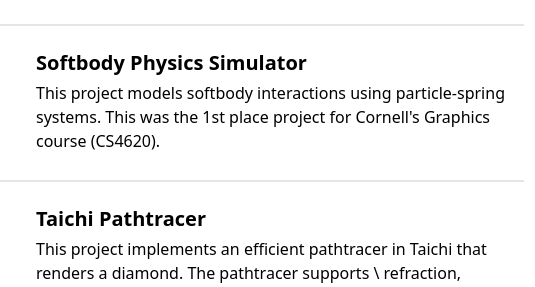
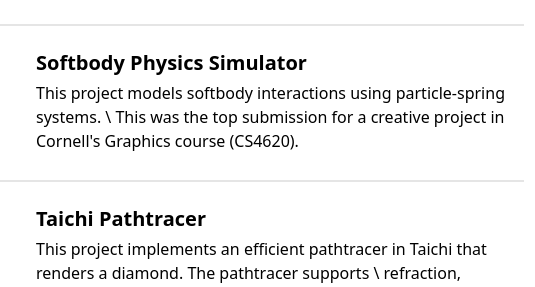
Before and after one commit to ethan-y-lin/ethan-y-lin.github.io, an Astro site: page / in a window 1280 px wide. Shown: the part 1326-1613 px from the top of the page, 732-1267 px from the left. Built offline with nearby package versions, Linux system fonts and the light colour scheme; Astro itself is replaced by a stand-in of ours.

Commit message:
Edit description

```diff
--- a/src/pages/index.astro
+++ b/src/pages/index.astro
@@ -87,7 +87,8 @@
   <HorizontalCard
     title="Softbody Physics Simulator"
     video="/softbody_demo_video.mp4"
-    desc="This project models softbody interactions using particle-spring systems. This was the 1st place project for Cornell's Graphics course (CS4620)."
+    desc="This project models softbody interactions using particle-spring systems. \
+    This was the top submission for a creative project in Cornell's Graphics course (CS4620)."
     url={""}
     target="_self"
     badge=""
```
